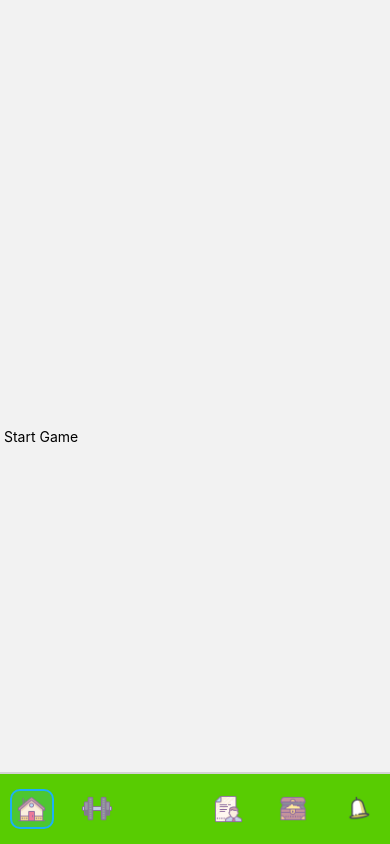
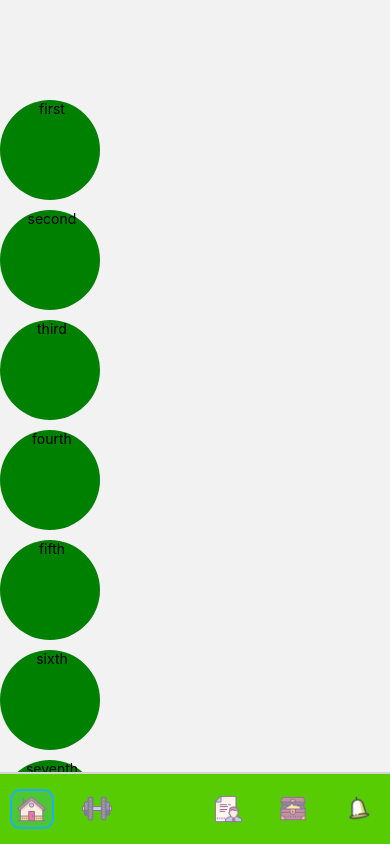
Before and after one commit to andreyDanilenko/react-native-dualingo, a React Native app: screen /Home in a window 390 px wide. Built offline with nearby package versions, Linux system fonts and the light colour scheme; grey boxes are pictures that could not be loaded.

Commit message:
add button game module

```diff
--- /dev/null
+++ b/components/Base/BaseModuleGame.tsx
@@ -0,0 +1,143 @@
+import {  StyleSheet, Text, View, TouchableOpacity } from 'react-native';
+
+const BaseModuleGame = ({ navigation }: any) => {
+    console.log(navigation);
+
+    return (
+        <View style={styles.homeScreen}>
+            <TouchableOpacity
+                style={styles.button}
+                onPress={() => {
+                    navigation.navigate('Game', {
+                      levelId: 1,
+                    });
+                  }}
+            >
+                <Text style={styles.textButton}> first</Text>
+            </TouchableOpacity>
+            <TouchableOpacity
+                style={styles.button}
+                onPress={() => {
+                    navigation.navigate('Game', {
+                      levelId: 2,
+                    });
+                  }}
+            >
+                <Text style={styles.textButton}> second</Text>
+            </TouchableOpacity>
+            <TouchableOpacity
+                style={styles.button}
+                onPress={() => {
+                    navigation.navigate('Game', {
+                      levelId: 3,
+                    });
+                  }}
+            >
+                <Text style={styles.textButton}> third</Text>
+            </TouchableOpacity>
+            <TouchableOpacity
+                style={styles.button}
+                onPress={() => {
+                    navigation.navigate('Game', {
+                      levelId: 4,
+                    });
+                  }}
+            >
+                <Text style={styles.textButton}> fourth</Text>
+            </TouchableOpacity>
+            <TouchableOpacity
+                style={styles.button}
+                onPress={() => {
+                    navigation.navigate('Game', {
+                      levelId: 5,
+                    });
+                  }}
+            >
+                <Text style={styles.textButton}> fifth</Text>
+            </TouchableOpacity>
+            <TouchableOpacity
+                style={styles.button}
+                onPress={() => {
+                    navigation.navigate('Game', {
+                      levelId: 6,
+                    });
+                  }}
+            >
+                <Text style={styles.textButton}> sixth</Text>
+            </TouchableOpacity><TouchableOpacity
+                style={styles.button}
+                onPress={() => {
+                    navigation.navigate('Game', {
+                      levelId: 7,
+                    });
+                  }}
+            >
+                <Text style={styles.textButton}> seventh</Text>
+            </TouchableOpacity>
+            <TouchableOpacity
+                style={styles.button}
+                onPress={() => {
+                    navigation.navigate('Game', {
+                      levelId: 8,
+                    });
+                  }}
+            >
+                <Text style={styles.textButton}> eight</Text>
+            </TouchableOpacity>
+            <TouchableOpacity
+                style={styles.button}
+                onPress={() => {
+                    navigation.navigate('Game', {
+                      levelId: 9,
+                    });
+                  }}
+            >
+                <Text style={styles.textButton}> eight</Text>
+            </TouchableOpacity>
+            <TouchableOpacity
+                style={styles.button}
+                onPress={() => {
+                    navigation.navigate('Game', {
+                      levelId: 10,
+                    });
+                  }}
+            >
+                <Text style={styles.textButton}> eight</Text>
+            </TouchableOpacity>
+            <TouchableOpacity
+                style={styles.button}
+                onPress={() => {
+                    navigation.navigate('Game', {
+                      levelId: 11,
+                    });
+                  }}
+            >
+                <Text style={styles.textButton}> eight</Text>
+            </TouchableOpacity>
+        </View>
+    );
+};
+
+const styles = StyleSheet.create({
+    homeScreen: {
+        position: 'relative',
+        flex: 1,
+        justifyContent: 'center',
+        alignContent: 'center',
+        gap: 10
+    },
+    button: {
+        display: 'flex',
+        backgroundColor: 'green',
+        borderRadius: 50,
+        width: 100,
+        height: 100
+    },
+    textButton: {
+        display: 'flex',
+        justifyContent: 'center',
+        alignItems: 'center',
+
+    }
+});
+export default BaseModuleGame
--- a/components/Base/DistributingQuestionBlock.tsx
+++ b/components/Base/DistributingQuestionBlock.tsx
@@ -9,7 +9,6 @@ import SentenceBlock from './SentenceBlock';
 interface IProps {
     levelId: string
 }
-
 
 const DistributingQuestionBlock = ({levelId}:IProps): JSX.Element => {
     console.log('123', levelId);
@@ -53,7 +52,7 @@ const DistributingQuestionBlock = ({levelId}:IProps): JSX.Element => {
                 onGiveAnswer={onGiveAnswerSentence}
             />)
             default:
-            return (<></>)
+            return (<View></View>)
         }
     }
 
--- a/views/HomeScreen/HomeScreen.tsx
+++ b/views/HomeScreen/HomeScreen.tsx
@@ -1,34 +1,34 @@
 
-import {  StyleSheet, Text, View, TouchableOpacity } from 'react-native';
+import {  StyleSheet, Text, View, TouchableOpacity, ScrollView } from 'react-native';
+import BaseModuleGame from '../../components/Base/BaseModuleGame';
 
 const HomeScreen = ({ navigation }: any) => {
 
     return (
         <View style={styles.homeScreen}>
-            <TouchableOpacity
-                style={styles.button}
-                onPress={() => {
-                    /* 1. Navigate to the Details route with params */
-                    navigation.navigate('Game', {
-                      levelId: 86,
-                    });
-                  }}
-            >
-                <Text style={styles.textButton}> Start Game</Text>
-            </TouchableOpacity>
+               <ScrollView>
+                     <BaseModuleGame navigation={navigation} />
+               </ScrollView>
         </View>
     );
 };
 
 const styles = StyleSheet.create({
     homeScreen: {
+        position: 'relative',
         paddingTop: 100,
         flex: 1,
         justifyContent: 'center',
-        alignContent: 'center'
+        alignContent: 'center',
+        gap: 10
     },
     button: {
+        display: 'flex',
 
+        backgroundColor: 'green',
+        borderRadius: 50,
+        width: 100,
+        height: 100
     },
     textButton: {
 
```
